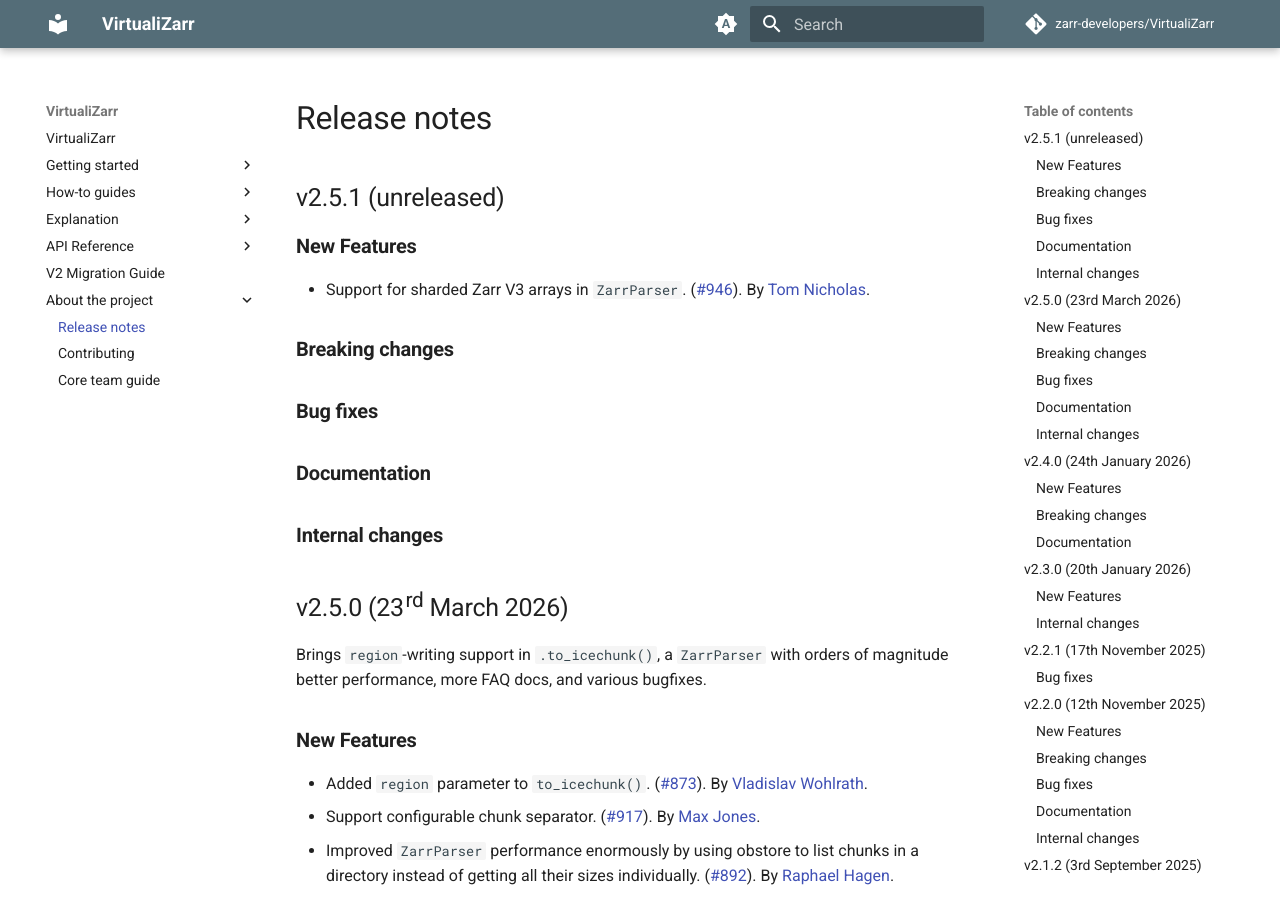
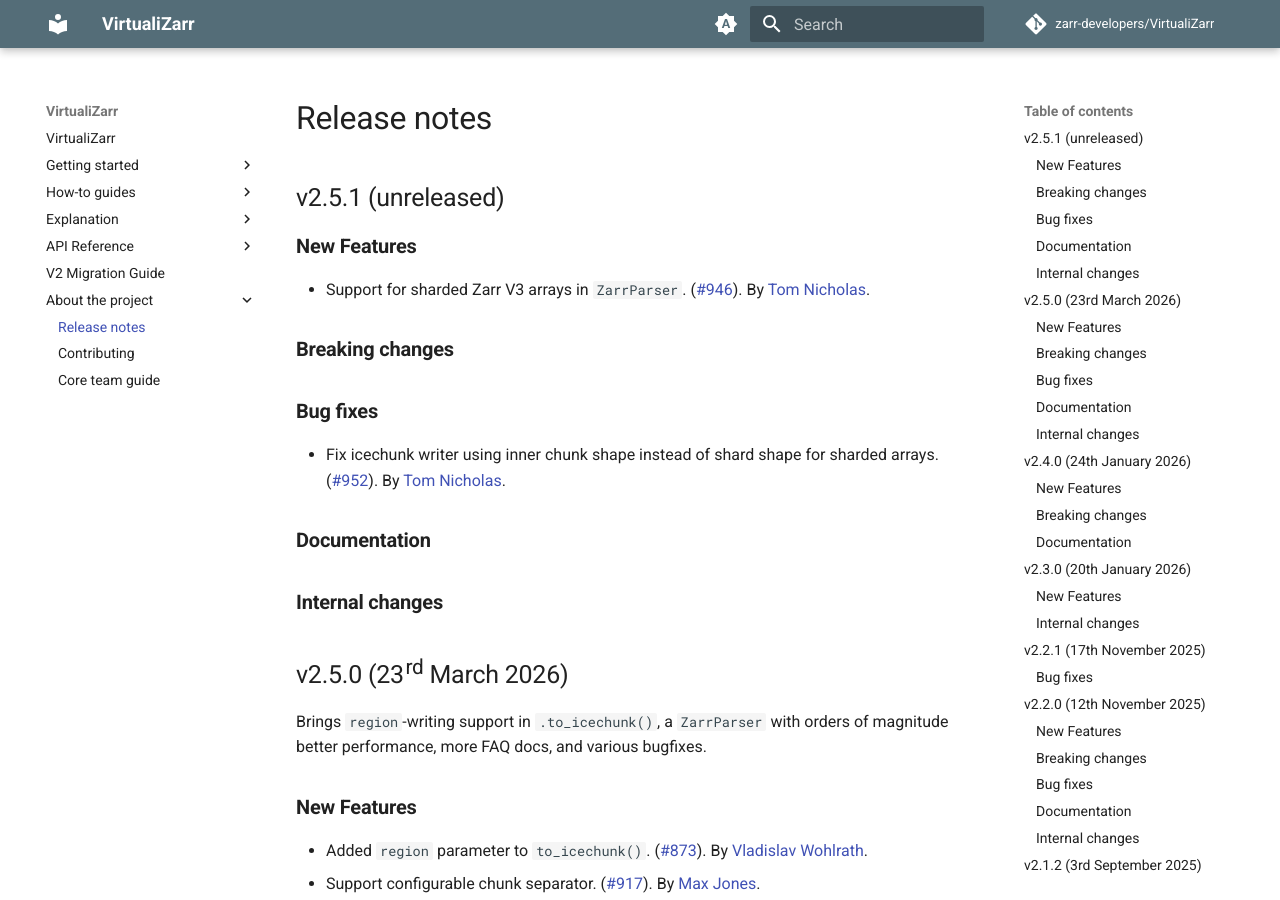
Before and after one commit to zarr-developers/VirtualiZarr, an MkDocs documentation site: the page built from docs/releases.md, in a window 1280 px wide and 900 px high. Built offline with MkDocs 1.6.1 and Material for MkDocs 9.7.7, drawn with Linux system fonts in a browser that asks for light colours; comment, search, counter and statistics services are not loaded; the version menu is left out.

Commit message:
docs: add release note for #952
Co-Authored-By: Claude Opus 4.6 (1M context) <noreply@anthropic.com>

```diff
--- a/docs/releases.md
+++ b/docs/releases.md
@@ -11,6 +11,10 @@
 ### Breaking changes
 
 ### Bug fixes
+
+- Fix icechunk writer using inner chunk shape instead of shard shape for sharded arrays.
+  ([#952](https://github.com/zarr-developers/VirtualiZarr/pull/952)).
+  By [Tom Nicholas](https://github.com/TomNicholas).
 
 ### Documentation
 
```
